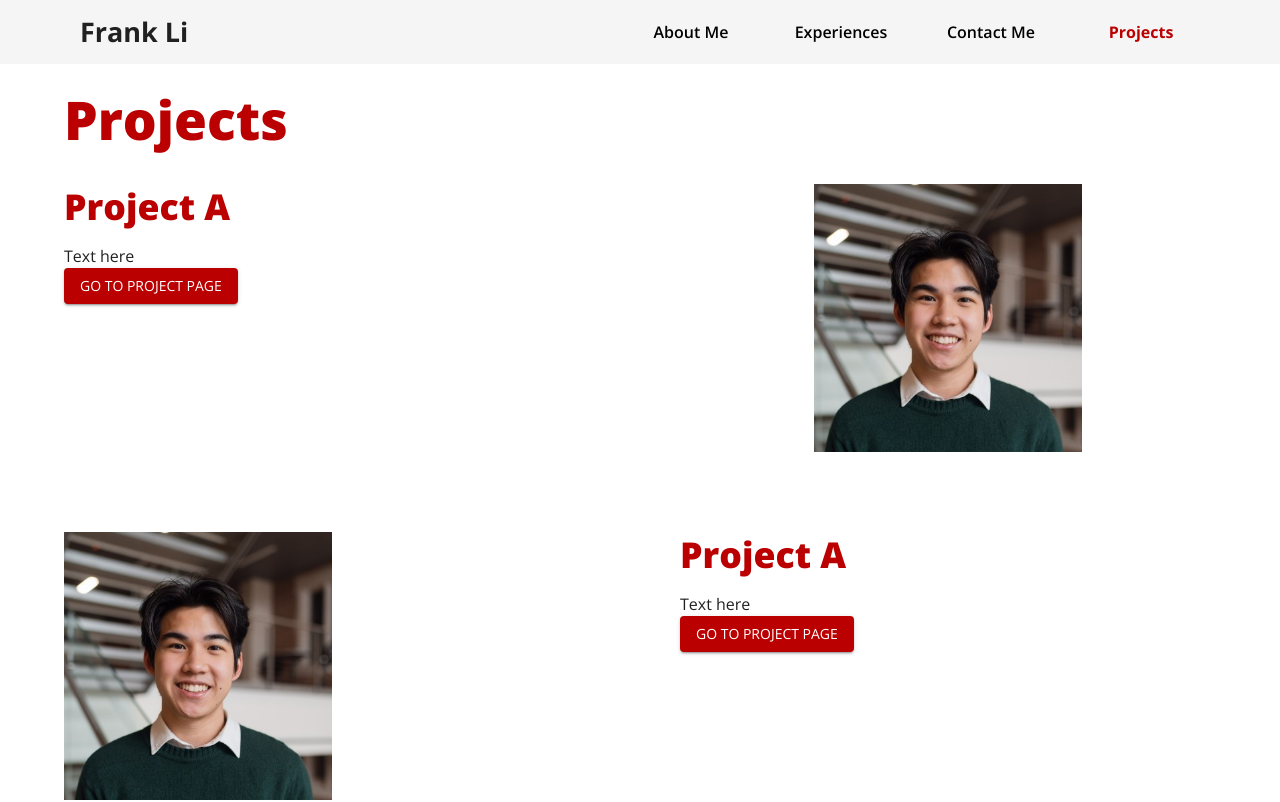
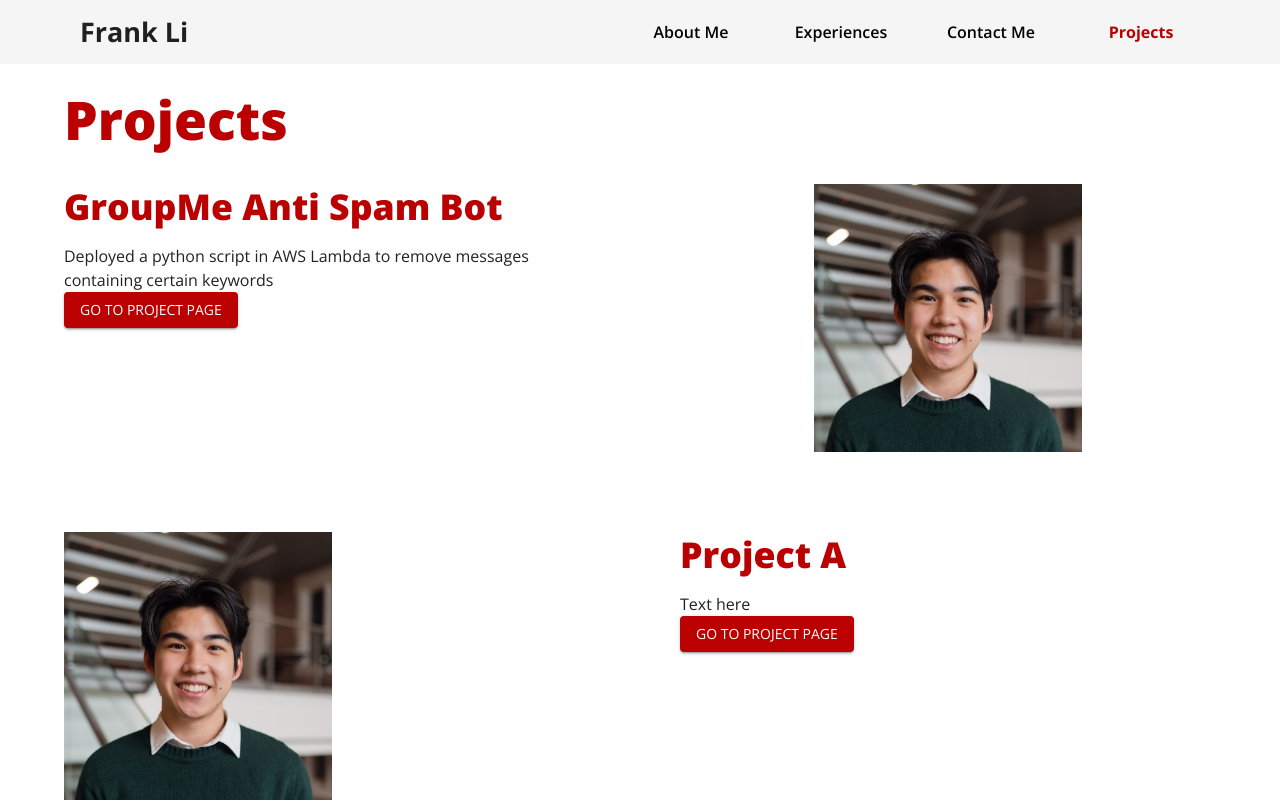
Before and after one commit to lifrank1/frankSiteRevamped, a React (Vite) app: page /projects in a window 1280 px wide. Shown: the top 802 px of the page. Built offline with nearby package versions, Linux system fonts and the light colour scheme.

Commit message:
updated info

```diff
--- a/src/pages/Projects.jsx
+++ b/src/pages/Projects.jsx
@@ -9,10 +9,16 @@ function Projects() {
       <Grid container spacing={10}>
         <Grid item md={6} xs={12}>
           <Typography variant="h4" mb={2}>
-            Project A
+            GroupMe Anti Spam Bot
           </Typography>
-          <Typography variant="body1">Text here</Typography>
-          <Button href="https://lifrank.me" variant="contained">
+          <Typography variant="body1">
+            Deployed a python script in AWS Lambda to remove messages containing
+            certain keywords
+          </Typography>
+          <Button
+            href="https://github.com/lifrank1/GroupMeSpamBlocker"
+            variant="contained"
+          >
             Go to project page
           </Button>
         </Grid>
```
